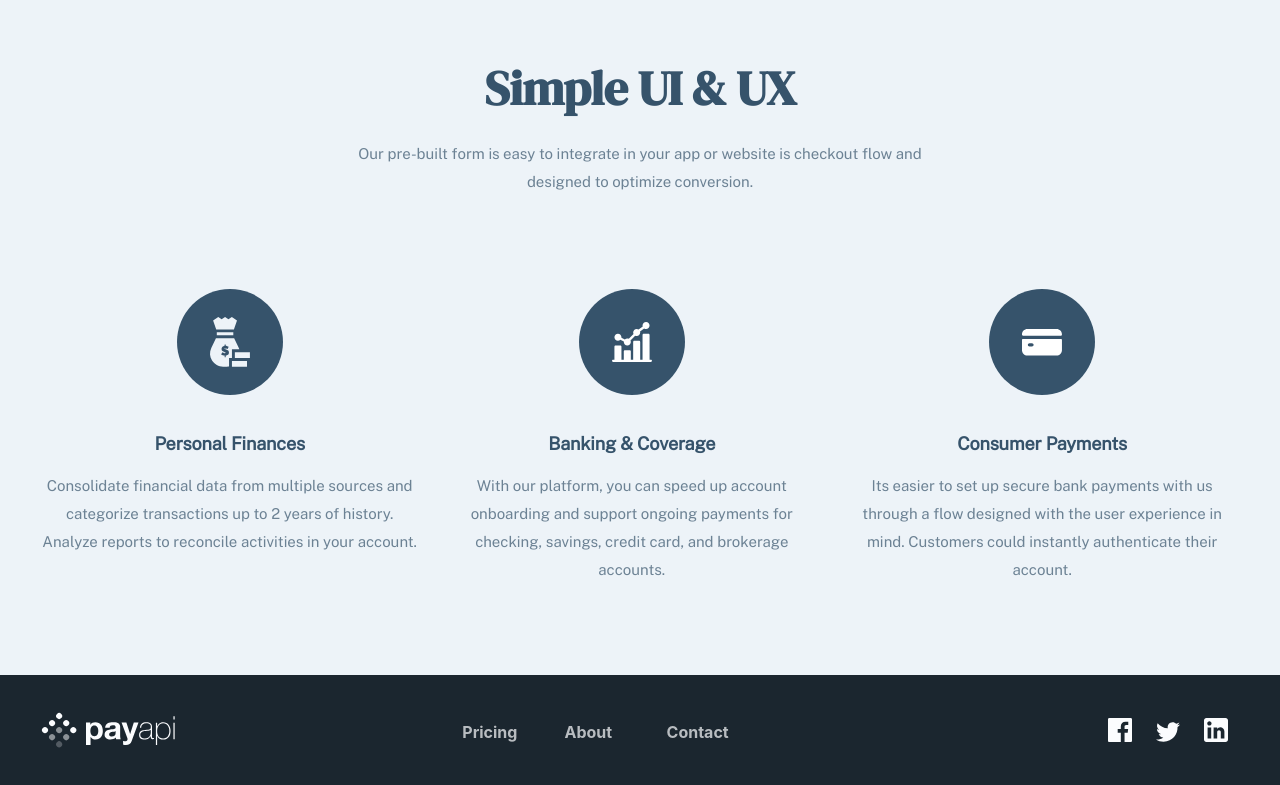
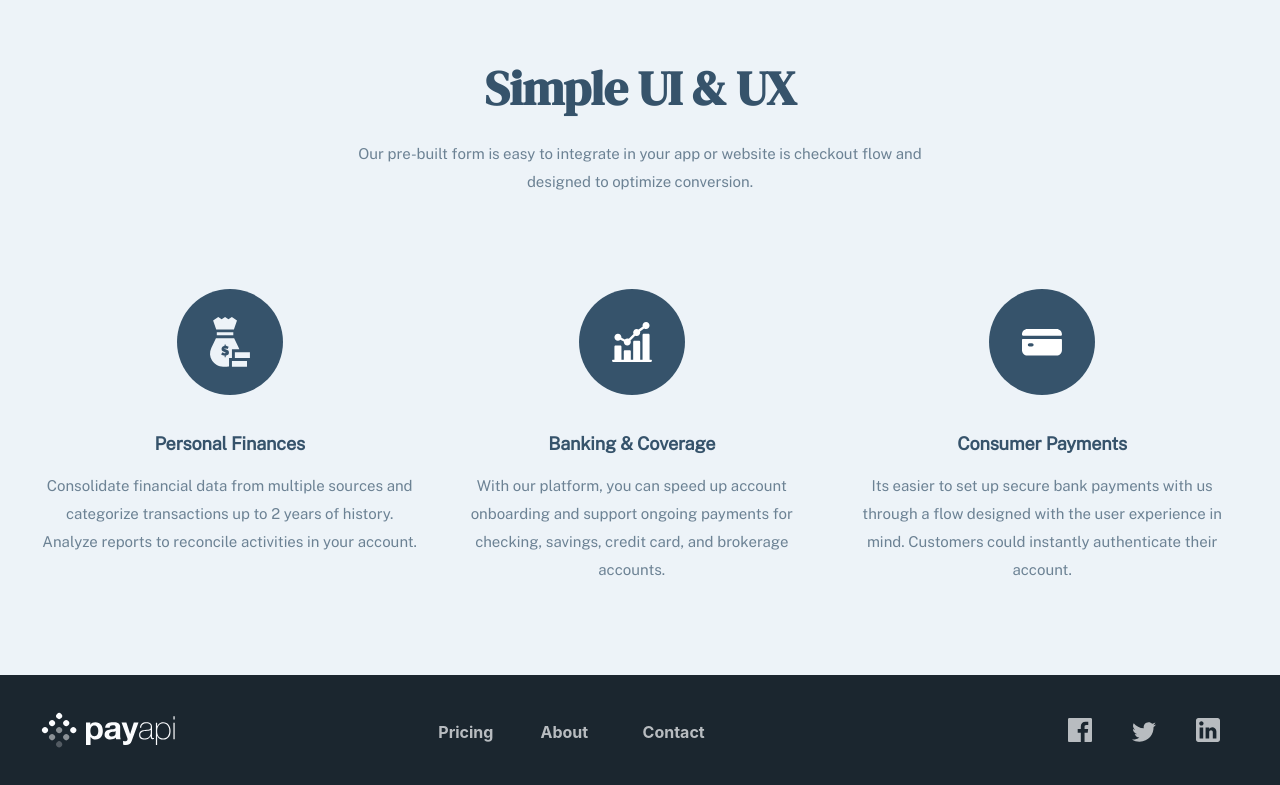
Before and after one commit to StankovicMarija/demo-react-project, a React (Create React App) app: page / in a window 1280 px wide. Shown: the part 2260-3045 px from the top of the page. Built offline with nearby package versions, Linux system fonts and the light colour scheme.

Commit message:
adding link to footer component

```diff
--- a/src/components/footer/footerImgLink/imgLink.jsx
+++ b/src/components/footer/footerImgLink/imgLink.jsx
@@ -1,21 +1,23 @@
+/* eslint-disable jsx-a11y/anchor-is-valid */
 import React from 'react';
 import classes from './imgLink.module.css';
 import { ReactComponent as FacebookLogo } from '../../../img/footer/f.svg';
 import { ReactComponent as TweeterLogo } from '../../../img/footer/tw.svg';
 import { ReactComponent as LinkedinLogo } from '../../../img/footer/ln.svg';
+import Link from '../../nav/link';
 
 function ImgLink() {
   return (
     <div>
-      <div className={classes.imgLink}>
+      <Link to="" className={classes.imgLink}>
         <FacebookLogo className={classes.imgLinkSvg} />
-      </div>
-      <div className={classes.imgLink}>
+      </Link>
+      <Link to="" className={classes.imgLink}>
         <TweeterLogo className={classes.imgLinkSvg} />
-      </div>
-      <div className={classes.imgLink}>
+      </Link>
+      <Link to="" className={classes.imgLink}>
         <LinkedinLogo className={classes.imgLinkSvg} />
-      </div>
+      </Link>
     </div>
   );
 }
```
